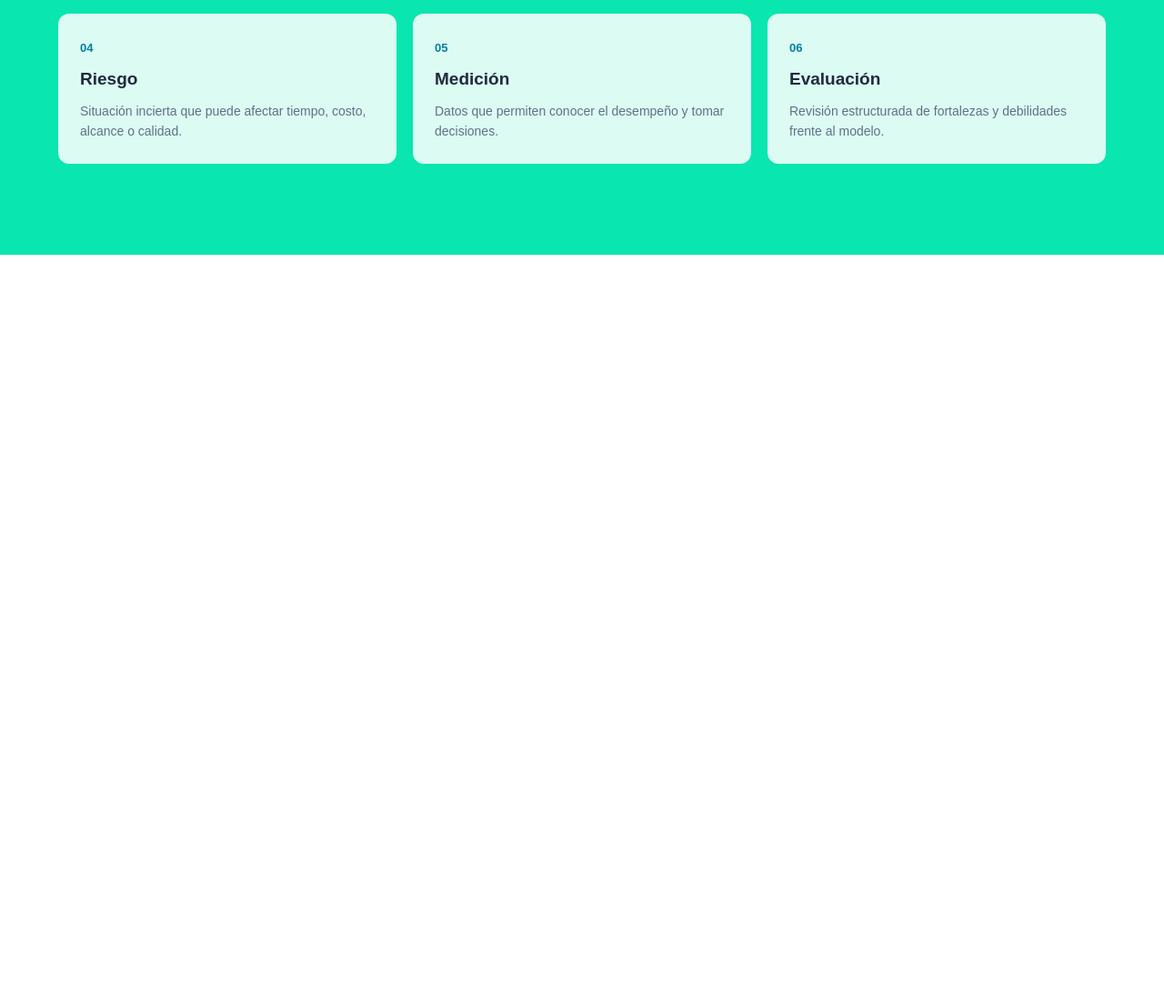
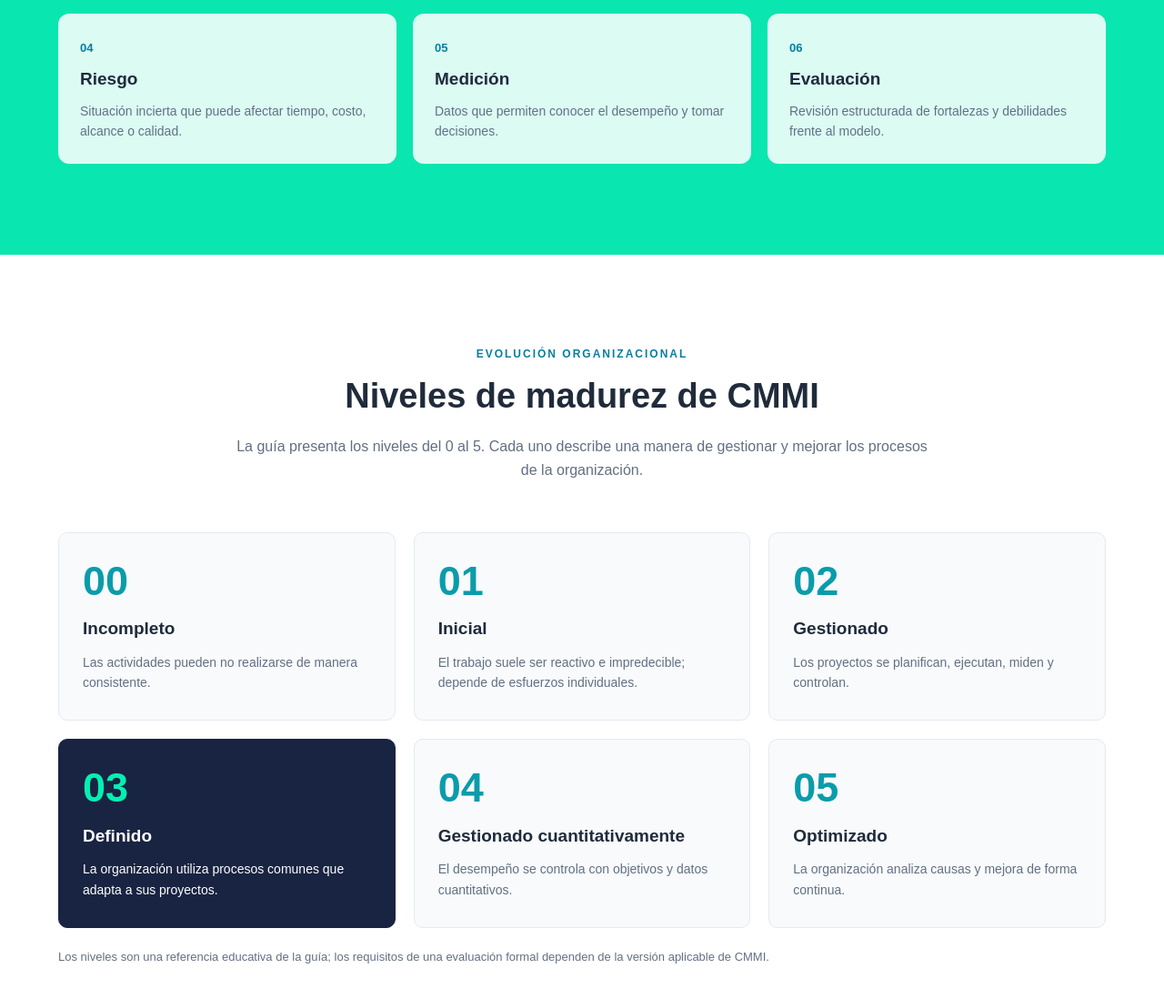
Before and after one commit to sebastiansoto435/CMMI, a plain HTML site: page index.html in a window 1280 px wide. Shown: the part 2407-3505 px from the top of the page at 91% size. Before the commit the page ends 2687 px from the top, so only its background shows below. Drawn offline with Linux system fonts and the light colour scheme; files whose address does not match are found by name.

Commit message:
acomodo los nivekes de madurez de cmmi

```diff
--- a/index.html
+++ b/index.html
@@ -91,6 +91,26 @@
                 </div>
             </div>
         </section>
+        <!-- niveles de madurez -->
+        <section class="seccion niveles" id="niveles">
+            <div class="contenedor">
+                <div class="titulo">
+                    <p class="etiqueta">EVOLUCIÓN ORGANIZACIONAL</p>
+                    <h2>Niveles de madurez de CMMI</h2>
+                    <p>La guía presenta los niveles del 0 al 5. Cada uno describe una manera de gestionar y mejorar los procesos de la organización.</p>
+                </div>
+                <div class="nivel-cajas">
+                    <article class="nivel"><span>00</span><h3>Incompleto</h3><p>Las actividades pueden no realizarse de manera consistente.</p></article>
+                    <article class="nivel"><span>01</span><h3>Inicial</h3><p>El trabajo suele ser reactivo e impredecible; depende de esfuerzos individuales.</p></article>
+                    <article class="nivel"><span>02</span><h3>Gestionado</h3><p>Los proyectos se planifican, ejecutan, miden y controlan.</p></article>
+                    <article class="nivel destacado"><span>03</span><h3>Definido</h3><p>La organización utiliza procesos comunes que adapta a sus proyectos.</p></article>
+                    <article class="nivel"><span>04</span><h3>Gestionado cuantitativamente</h3><p>El desempeño se controla con objetivos y datos cuantitativos.</p></article>
+                    <article class="nivel"><span>05</span><h3>Optimizado</h3><p>La organización analiza causas y mejora de forma continua.</p></article>
+                </div>
+                <p class="aclaracion">Los niveles son una referencia educativa de la guía; los requisitos de una evaluación formal dependen de la versión aplicable de CMMI.</p>
+            </div>
+        </section>
+
 
 
     </main>
--- a/styles/style.css
+++ b/styles/style.css
@@ -243,3 +243,52 @@ nav{
 .conceptos-cajas p{
     font-size: 14px;
 }
+/* niveles */
+
+.nivel-cajas{
+    display: grid;
+    grid-template-columns: repeat(3,1fr);
+    gap: 20px;
+}
+
+.nivel{
+    padding: 30px 26px;
+    border: 1px solid #e5eaf0;
+    border-radius: 10px;
+    background: #f8fafc;
+}
+
+.nivel span{
+    font-size: 45px;
+    font-weight: bold;
+    color: #0a9caa;
+    line-height: 1;
+}
+
+.nivel h3{
+    margin: 15px 0px 10px;
+    font-size: 19px;
+}
+
+.nivel p{
+    font-size: 14px;
+}
+
+.nivel.destacado{
+    background: #192442;
+    border-color: #192442;
+}
+
+.nivel.destacado span{
+    color: #05efb2;
+}
+
+.nivel.destacado h3,
+.nivel.destacado p{
+    color: white;
+}
+
+.aclaracion{
+    font-size: 13px;
+    margin-top: 22px;
+}
```
